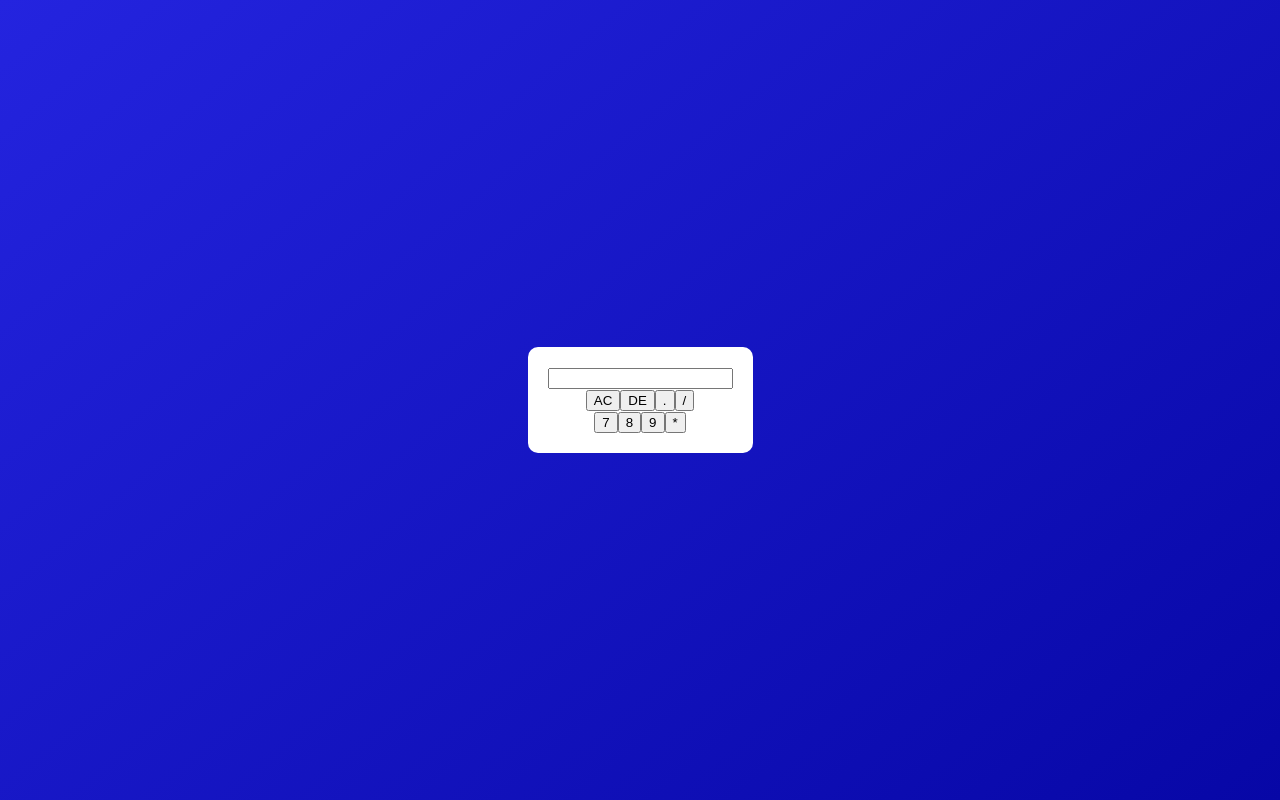
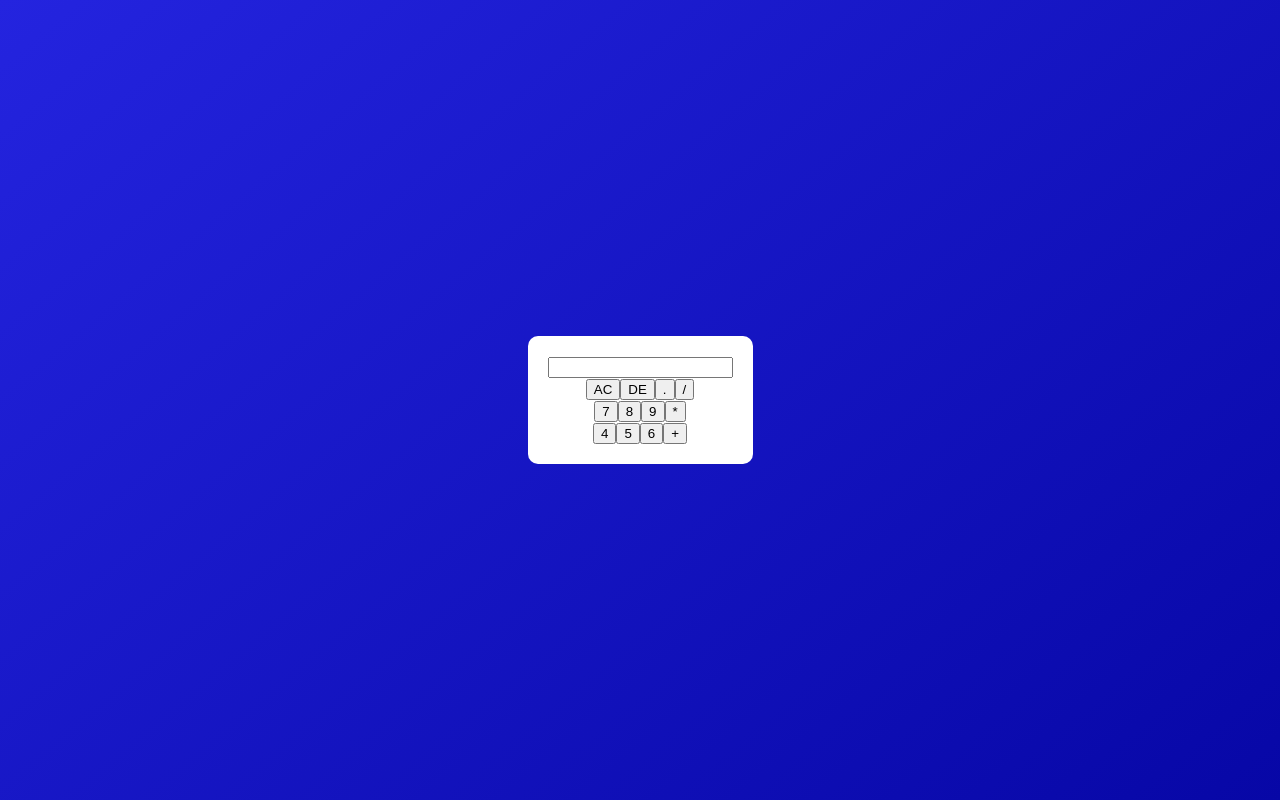
Before and after one commit to patel-vansh1607/calculator-react, a React (Create React App) app: page / in a window 1280 px wide. Built offline with nearby package versions, Linux system fonts and the light colour scheme.

Commit message:
more button

```diff
--- a/src/components/calculator.js
+++ b/src/components/calculator.js
@@ -20,6 +20,12 @@ const Calculator = () => {
                         <input type="button" value="9"/>
                         <input type="button" value="*"/>
                     </div>
+                    <div>
+                        <input type="button" value="4"/>
+                        <input type="button" value="5"/>
+                        <input type="button" value="6"/>
+                        <input type="button" value="+"/>
+                    </div>
                 </div>
             </form>
         </div>
```
